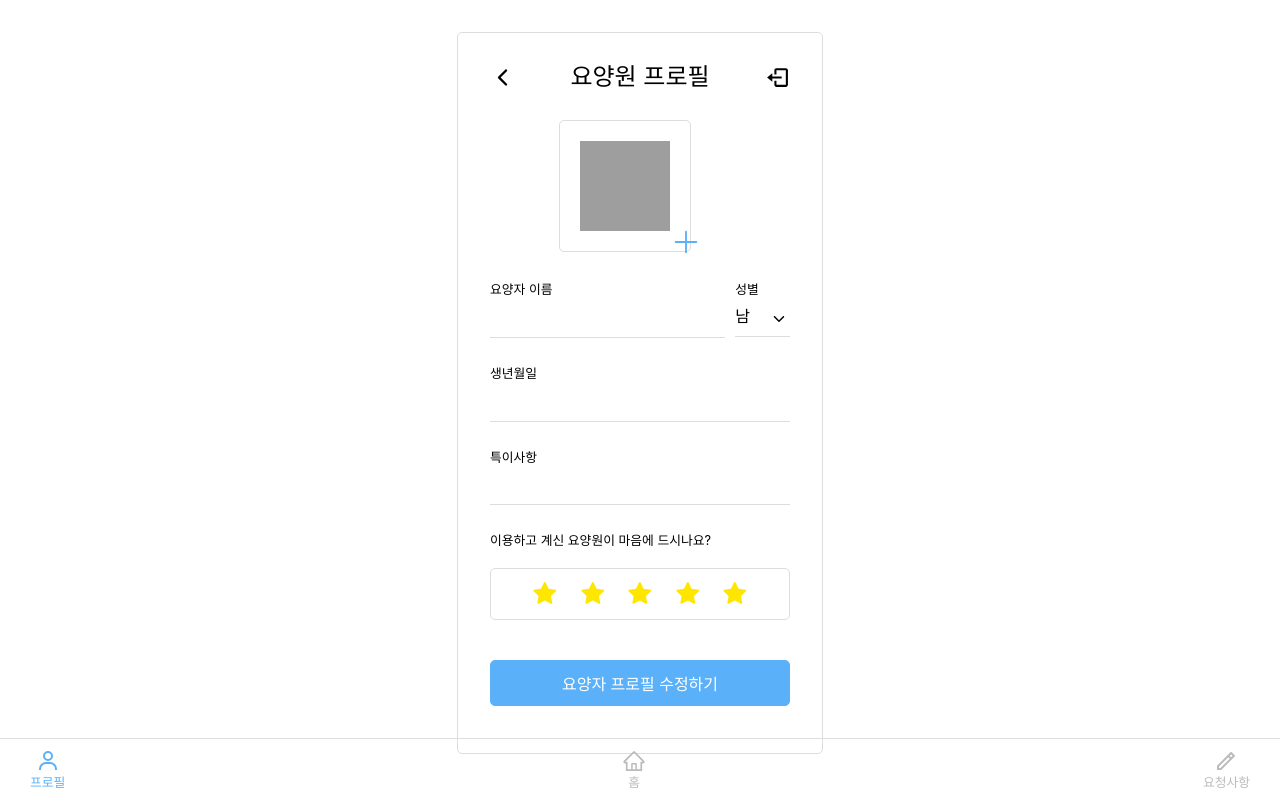
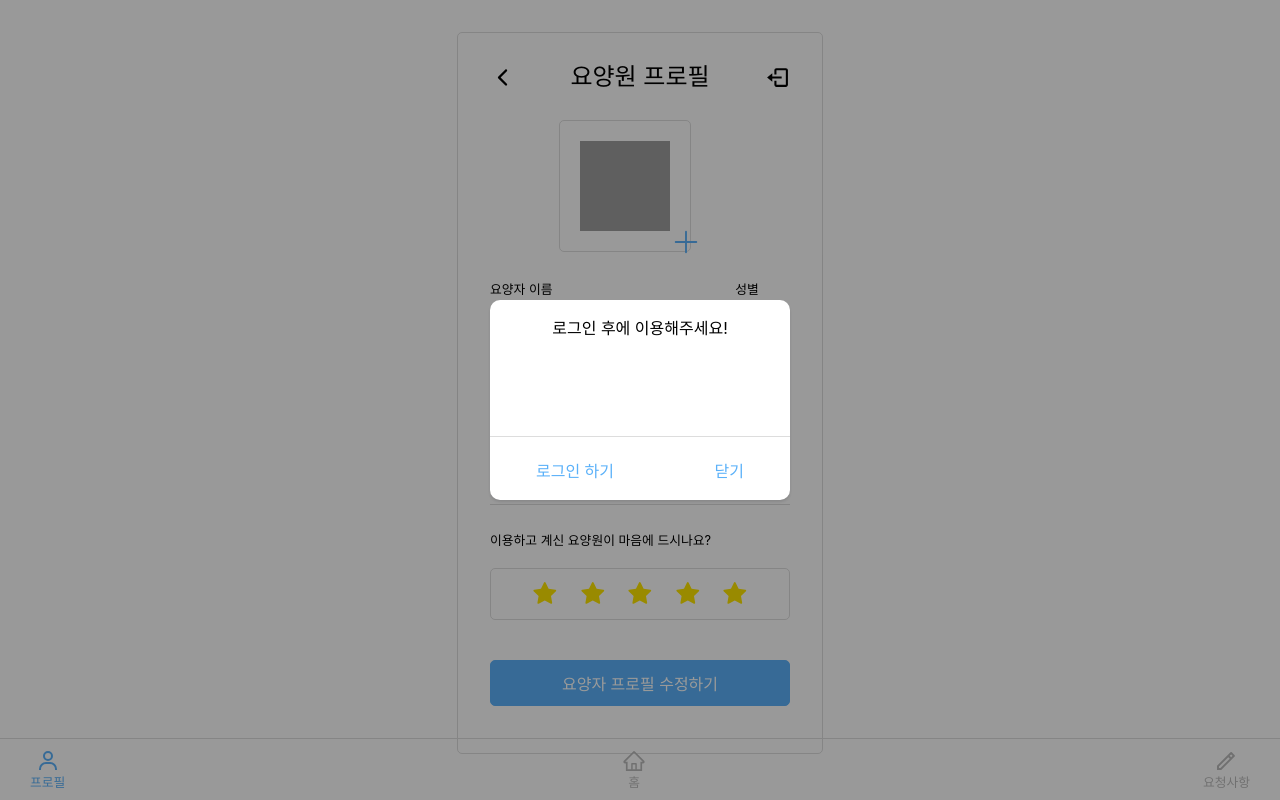
Before and after one commit to BBIYAC/anboo-react-frontend, a React (Create React App) app: page /rg/profile in a window 1280 px wide. Built offline with nearby package versions, Linux system fonts and the light colour scheme; grey boxes are pictures that could not be loaded.

Commit message:
Add modal

```diff
--- /dev/null
+++ b/src/components/organisms/Modal/LoginCheckModal.js
@@ -0,0 +1,65 @@
+import React from 'react';
+import { BsJournalMedical } from 'react-icons/bs';
+
+const LoginCheckModal = ({isClicked, modalText, btn1Text, btn2Text}) =>{
+    const handleModalStyle = isClicked?{
+        position: 'absolute',
+        top: '0',
+        left: '0',
+        width: '100%',
+        height: '100%',
+        backgroundColor: 'rgba(0, 0, 0, 0.4)',
+    }:{
+        display: 'none',
+    };
+
+    const handleModalBodyStyle = {
+        position: 'absolute',
+        top: '50%',
+        left: '50%',
+        width: '300px',
+        height: '200px',
+        textAlign: 'center',
+        backgroundColor: 'rgb(255, 255, 255)',
+        borderRadius: '10px',
+        boxShadow: '0 2px 3px 0 rgba(34, 36, 38, 0.15)',
+        transform: 'translateX(-50%) translateY(-50%)',
+
+    };
+
+    const handleModalTextStyle = {
+        color: 'var(--color-blue-)',
+        fontSize: '1rem',
+        margin: '20px',
+    };
+
+    const handleModalButtonStyle = {
+        borderTop: 'var(--border-bottom)',
+        position: 'relative',
+        top: '80px',
+        display: 'flex',
+        justifyContent: 'space-between',
+        padding: '20px 40px'
+    };
+
+    const handleButtonStyle = {
+        backgroundColor: 'white',
+        color: 'var(--color-blue)',
+        border: '0',
+    };
+    return(
+        <React.Fragment>
+            <div style={handleModalStyle}>
+                <div style={handleModalBodyStyle}>
+                    <div style={handleModalTextStyle}>{modalText}</div>
+                    <div style={handleModalButtonStyle}>
+                        <button style={handleButtonStyle}>{btn1Text}</button>
+                        <button style={handleButtonStyle}>{btn2Text}</button>
+                    </div>
+                </div>
+            </div>
+        </React.Fragment>
+    );
+};
+
+export default LoginCheckModal;
--- a/src/pages/RegisterProfile.js
+++ b/src/pages/RegisterProfile.js
@@ -11,6 +11,7 @@ import '../components/atoms/Select/Select.css';
 import '../components/atoms/Input/Input.css';
 import '../components/atoms/Button/Button.css';
 import RegisterFooter from '../components/organisms/Footer/RegisterFooter';
+import LoginCheckModal from '../components/organisms/Modal/LoginCheckModal';
 
 
 const  RegisterProfile= () => {
@@ -29,6 +30,7 @@ const  RegisterProfile= () => {
             <StarBlock />
             <RoundRectangle btnText='요양자 프로필 수정하기'/>
             <RegisterFooter />
+            <LoginCheckModal isClicked modalText="로그인 후에 이용해주세요!" btn1Text="로그인 하기" btn2Text="닫기"/>
         </React.Fragment>
     );
 };
```
